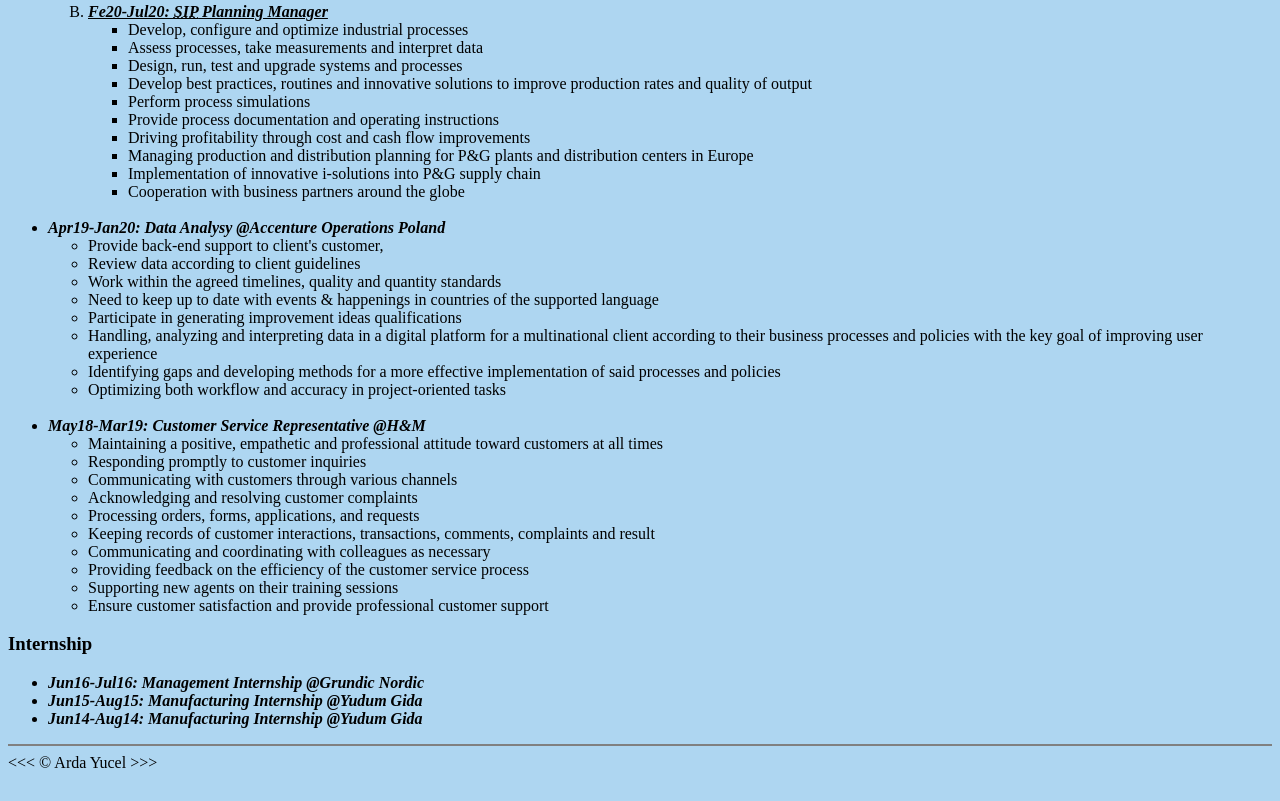
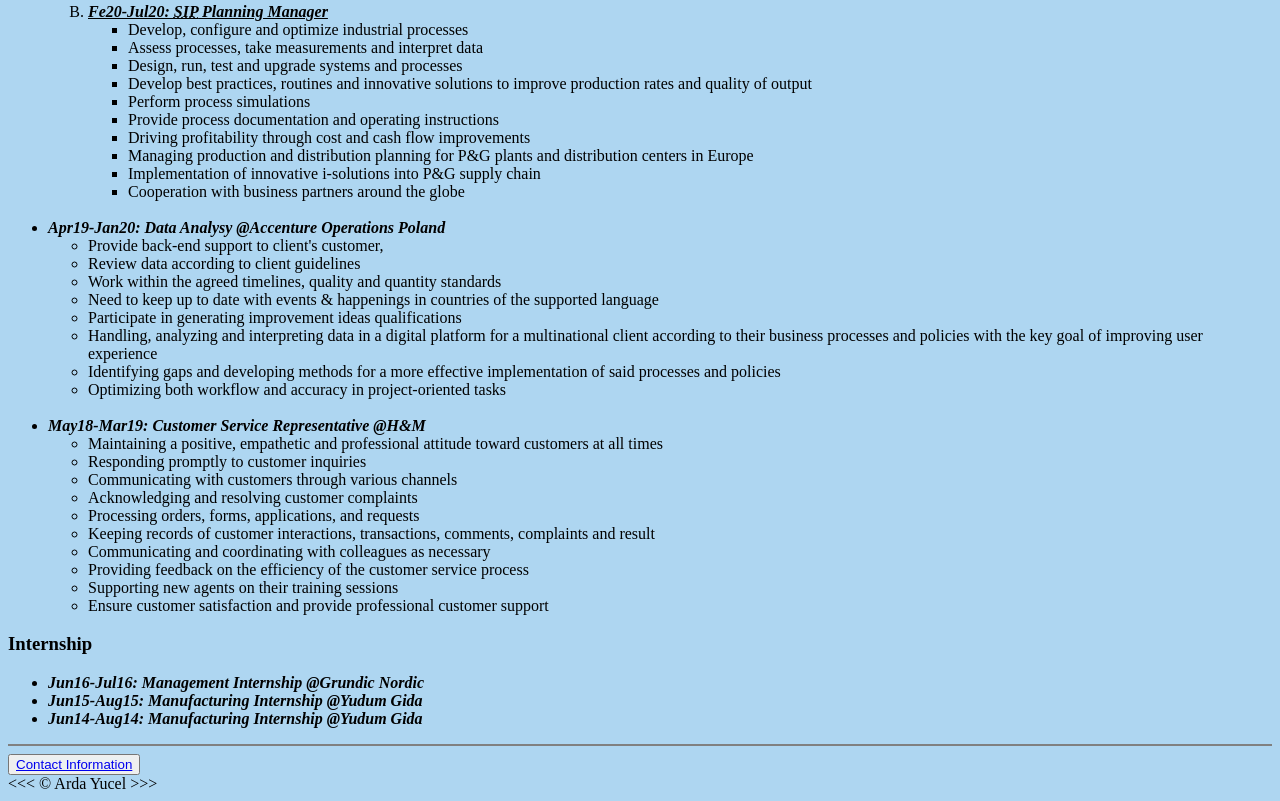
Before and after one commit to ardayucell/cv, a plain HTML site: page index.html in a window 1280 px wide. Shown: the part 1936-2737 px from the top of the page. Before the commit the page ends 2716 px from the top, so only its background shows below. Drawn offline with Linux system fonts and the light colour scheme.

Commit message:
Update index.html

```diff
--- a/index.html
+++ b/index.html
@@ -255,6 +255,8 @@
 
     <hr size="2" color="#808080">
 
+    <button><a href="/" style="background-color: #ECF0F1;">Contact Information</a></button>
+
 </body>
 
 <footer>
```
